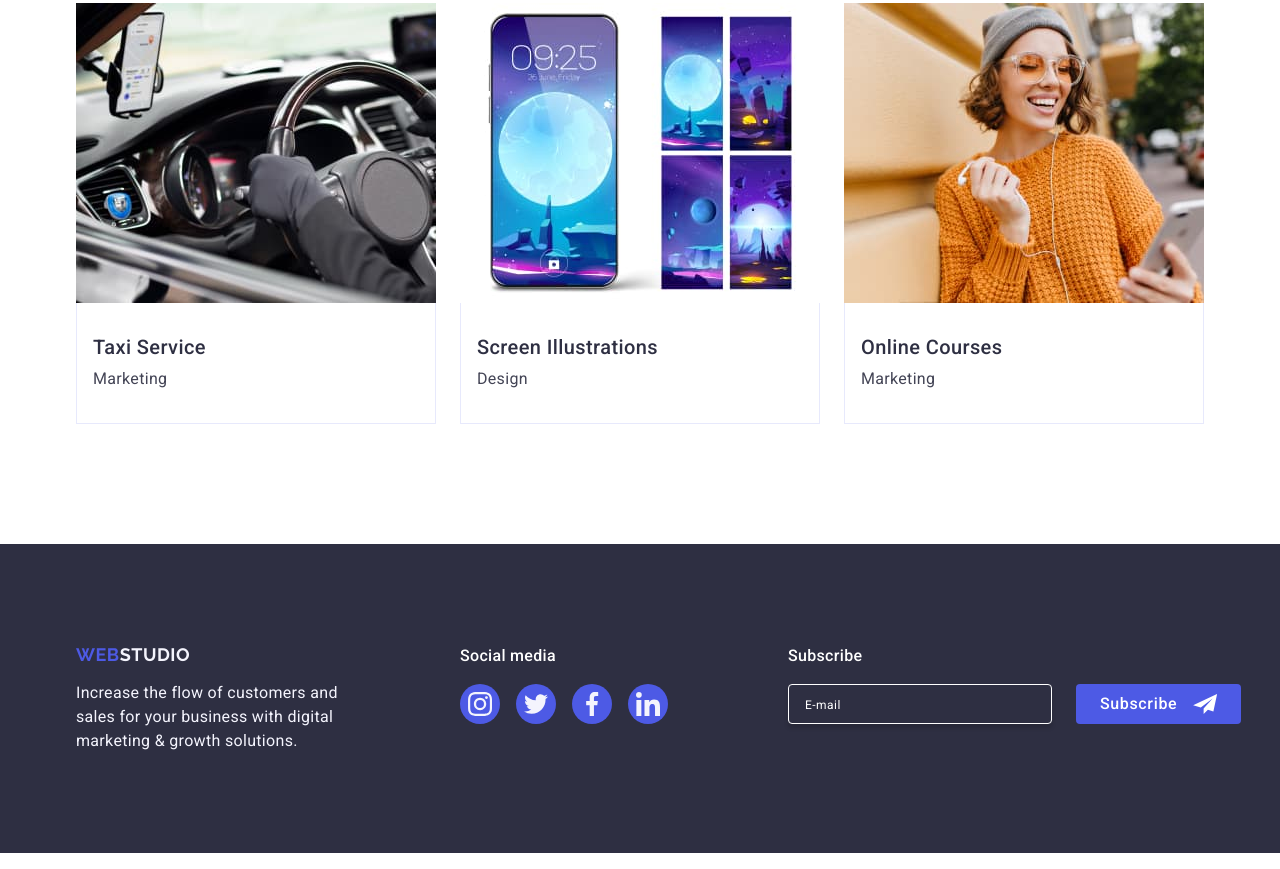
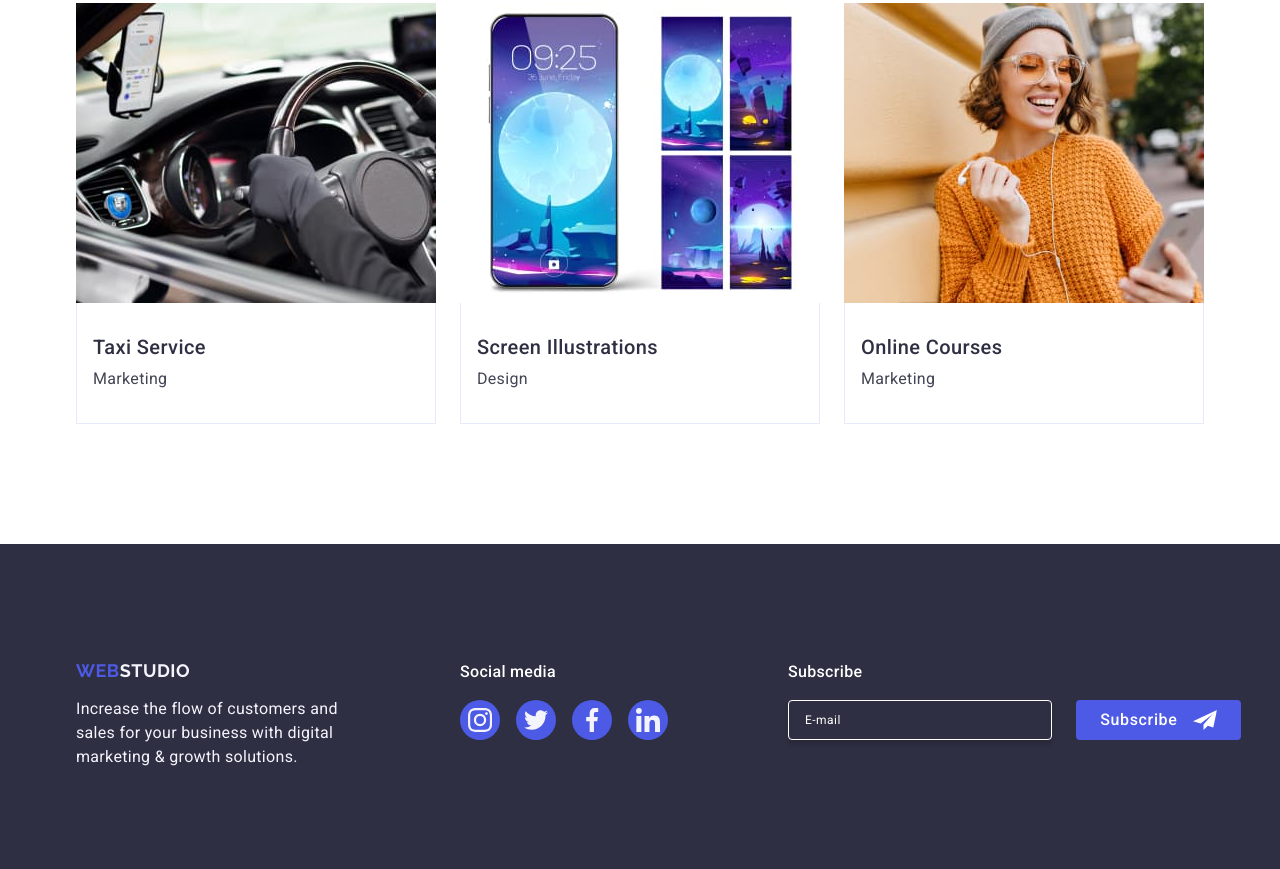
Before and after one commit to KittsWolves0/goit-markup-hw-05, a plain HTML site: page index.html in a window 1280 px wide. Shown: the part 2639-3508 px from the top of the page. Drawn offline with nearby package versions, Linux system fonts and the light colour scheme.

Commit message:
fix 0.0.1

```diff
--- a/css/styles.css
+++ b/css/styles.css
@@ -527,6 +527,16 @@ align-items: baseline;
 .footer-form {
     display: flex;
     gap: 24px;
+    align-items: flex-end;
+}
+
+.footer-form-title {
+    font-weight: 500;
+    line-height: 1.5;
+    letter-spacing: 0.02em;
+    color: #fff;
+    margin-top: 16px;
+    font-size: 16px;
 }
 
 .form-email {
@@ -537,6 +547,11 @@ align-items: baseline;
     background-color: transparent;
     padding: 8px 16px;
     box-shadow: 0 4px 4px 0 rgba(0, 0, 0, 0.15);
+    font-size: 12px;
+    color: #fff;
+    line-height: 2;
+    letter-spacing: 0.04em;
+    margin-top: 16px;
 }
 
 .form-email::placeholder {
@@ -556,17 +571,24 @@ align-items: baseline;
     border-radius: 4px;
     border: none;
     padding: 8px 24px;
-    width: 165px;
+    min-width: 165px;
     height: 40px;
     background-color: #4D5AE5;
     display: flex;
-    justify-content: space-between;
+    justify-content: center;
     align-items: center;
+    cursor: pointer;
+    transition: background-color 250ms cubic-bezier(0.4, 0, 0.2, 1);
+}
 
+.footer-button:hover,
+.footer-button:focus {
+    background-color: #404BBF;
 }
 
 .button-icon {
     fill: #fff;
+    margin-left: 16px;
 }
 
 
--- a/index.html
+++ b/index.html
@@ -480,17 +480,18 @@
           </ul>
         </div>
         <div class="footer-style-container">
-          <p class="footer-title">Subscribe</p>
           <form class="footer-form">
-            <input
-              type="email"
-              name="email"
-              class="form-email"
-              placeholder="E-mail"
-            />
+            <label class="footer-form-title"
+              >Subscribe
+              <input
+                type="email"
+                name="email"
+                class="form-email"
+                placeholder="E-mail"
+            /></label>
             <button class="footer-button" type="submit">
               Subscribe
-              <svg class="button-icon" width="24" height="20">
+              <svg class="button-icon" width="24" height="24">
                 <use href="./images/icons.svg#icon-send"></use>
               </svg>
             </button>
```
